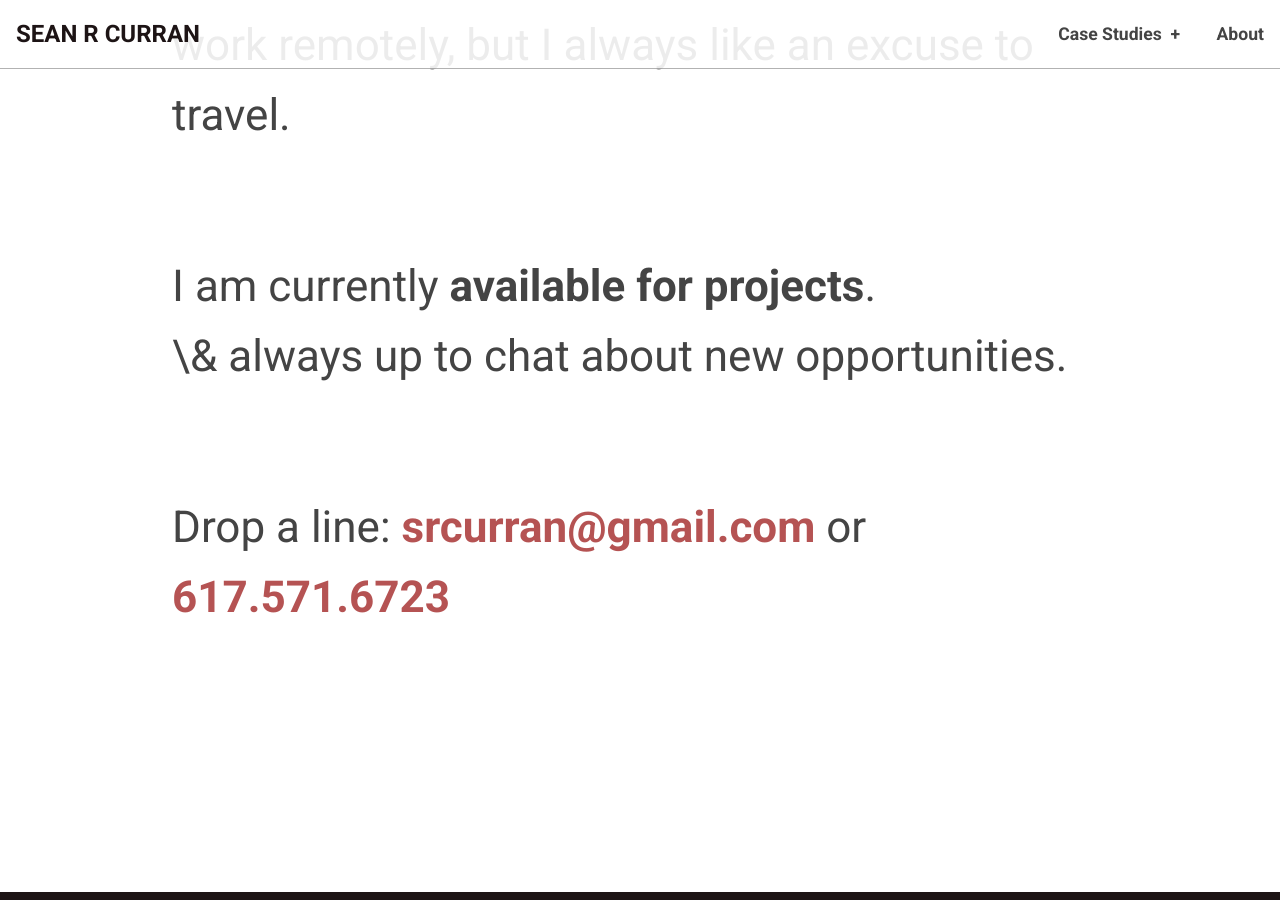
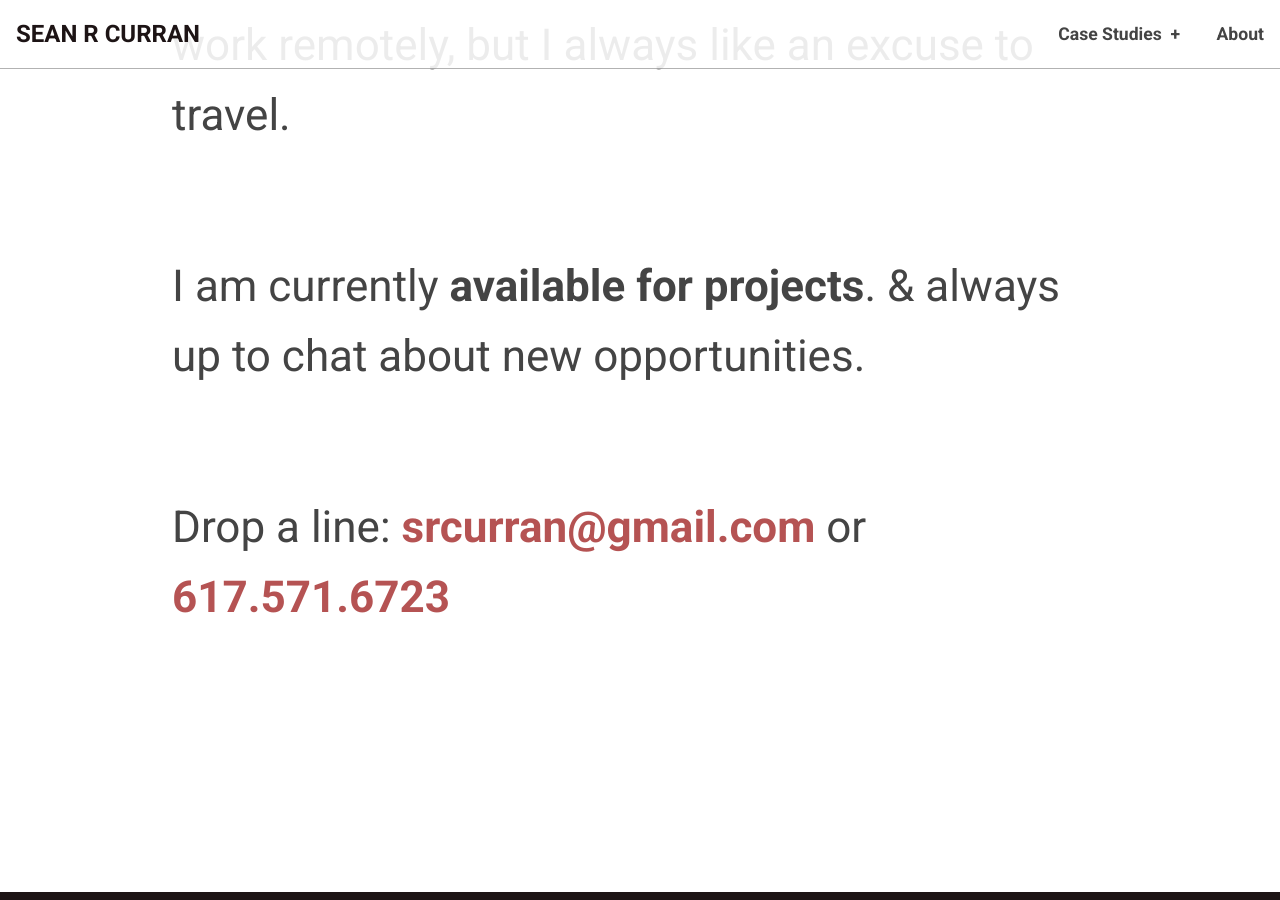
Before and after one commit to srcurran/srcurran.github.io, a Jekyll site: the page built from index.md, in a window 1280 px wide and 900 px high, scrolled down 2342 px. Built offline with Jekyll 4.4.1, drawn with Linux system fonts in a browser that asks for light colours.

```diff
--- a/index.md
+++ b/index.md
@@ -24,8 +24,7 @@ After several full-time agency jobs, I decided to go full-time freelance. Couldn
 
 In 2015 I moved from SF to Chicago. In 2017 I moved from Chicago to Portland. I primarily work remotely, but I always like an excuse to travel.
 
-I am currently **available for projects**.
-\& always up to chat about new opportunities.
+I am currently **available for projects**. & always up to chat about new opportunities.
 
 Drop a line: [srcurran@gmail.com](mailto:srcurran@gmail.com){: .link} or [617.571.6723](tel:16175716723){: .link}
 
```
